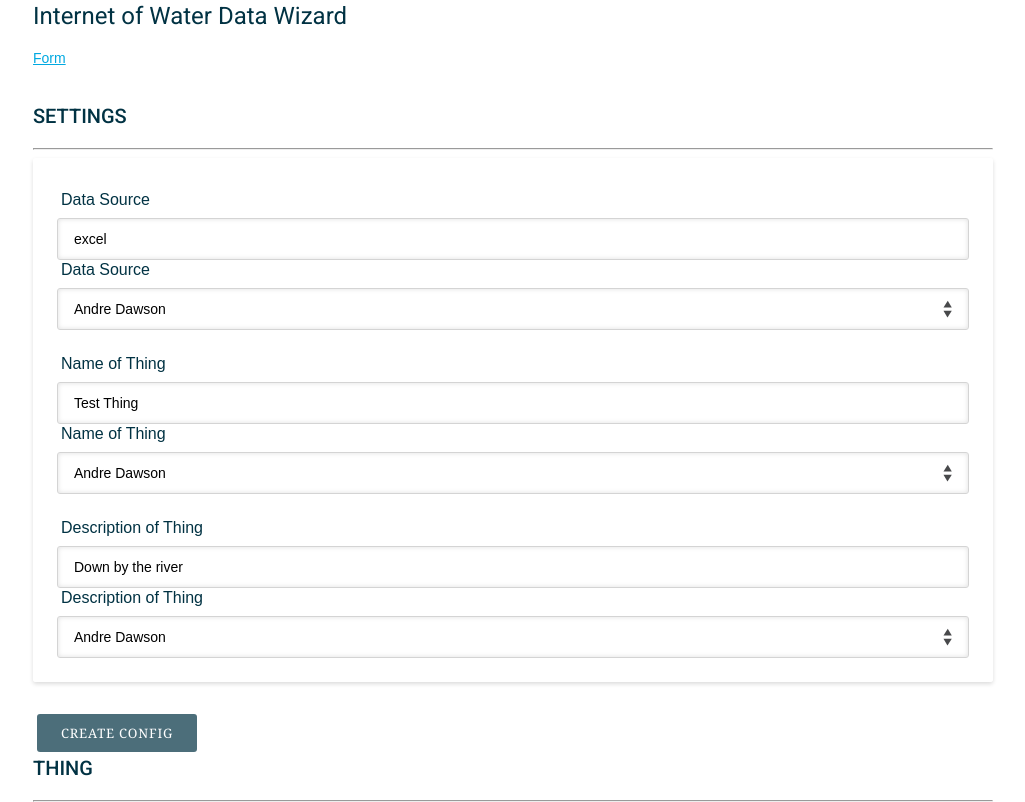
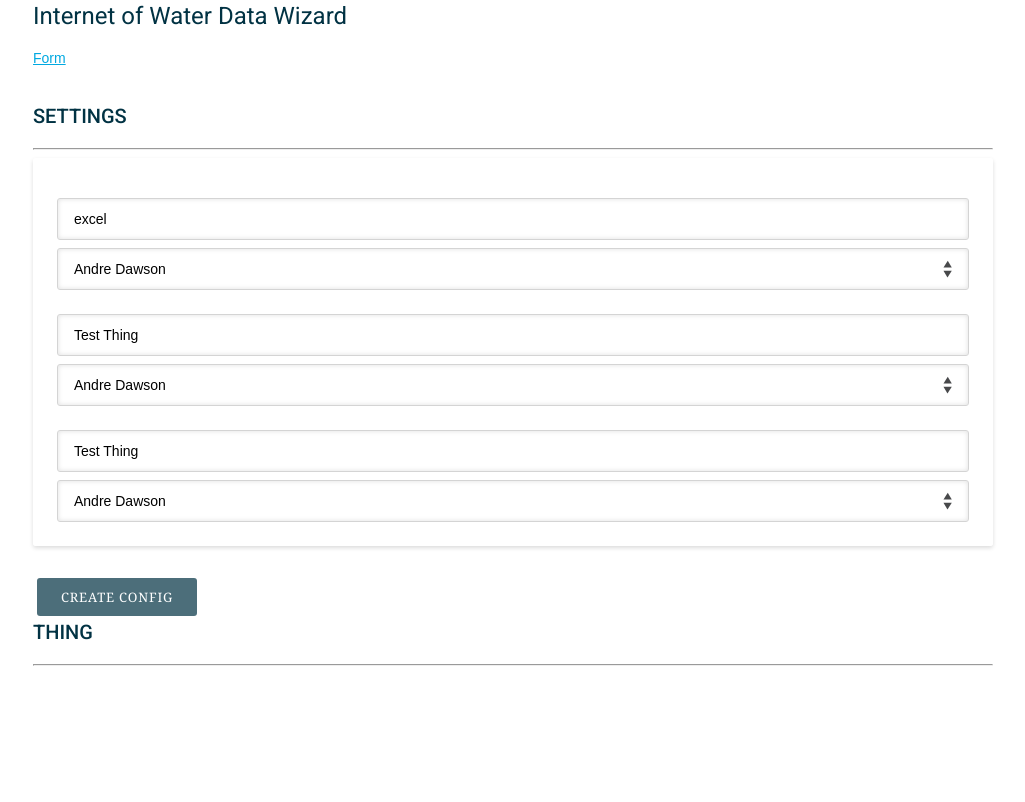
Before and after one commit to internetofwater/HubKit, an Angular app in the folder hub-front/: page /form in a window 1280 px wide. Shown: the whole page, without its empty margins (127-1152 px from the left). Built offline with nearby package versions, Linux system fonts and the light colour scheme.

Commit message:
Refactors mock data for abstracted fields

```diff
--- a/hub-front/src/app/interfaces/field.ts
+++ b/hub-front/src/app/interfaces/field.ts
@@ -1,6 +1,5 @@
 export interface Field {
     id: number;
-    placeholder: string;
     datavalue: string;
-    label: string;
+    field: object;
   }
--- a/hub-front/src/app/mock/mock-fields.ts
+++ b/hub-front/src/app/mock/mock-fields.ts
@@ -2,7 +2,7 @@
 import { Field } from '../interfaces/field';
 
 export const FIELDS: Field[] = [
-  { id: 11, label: 'NEW Data Source', datavalue:'excel', placeholder: 'Type of Data' },
-  { id: 12, label: 'NEW Name of Thing', datavalue:'Test Thing', placeholder: 'Name'  },
-  { id: 13, label: 'NEW Description of Thing',  datavalue:'Down by the river', placeholder: 'Descriptions' }
+  // { id: 11, label: 'NEW Data Source', datavalue:'excel', placeholder: 'Type of Data' },
+  // { id: 12, label: 'NEW Name of Thing', datavalue:'Test Thing', placeholder: 'Name'  },
+  // { id: 13, label: 'NEW Description of Thing',  datavalue:'Down by the river', placeholder: 'Descriptions' }
 ];
--- a/hub-front/src/app/mock/mock-settings-fields.ts
+++ b/hub-front/src/app/mock/mock-settings-fields.ts
@@ -2,7 +2,39 @@
 import { Field } from '../interfaces/field';
 
 export const SETTINGS_FIELDS: Field[] = [
-  { id: 11, label: 'Data Source', datavalue:'excel', placeholder: 'Type of Data' },
-  { id: 12, label: 'Name of Thing', datavalue:'Test Thing', placeholder: 'Name'  },
-  { id: 13, label: 'Description of Thing',  datavalue:'Down by the river', placeholder: 'Descriptions' }
+  { id: 11,
+    datavalue:'excel',
+    field:{
+      "field_name": "data_source",
+      "field_label": "Data Source",
+      "field_help": "",
+      "field_order": 1,
+      "field_placeholder":"",
+      "component": {
+          "name": "select",
+          "options": {
+              "values": [
+                  'Excel',
+                  'CSV'
+              ]
+          },
+          "group": "Settings"
+      },
+      "is_editable": true,
+      "is_custom": false,
+      "is_required": false,
+      "is_listed": false
+    },
+
+
+  },
+  { id: 12,
+    datavalue:'Test Thing',
+    field:{}
+  },
+  {
+    id: 13,
+    datavalue:'Test Thing',
+  field:{}
+ }
 ];
```
